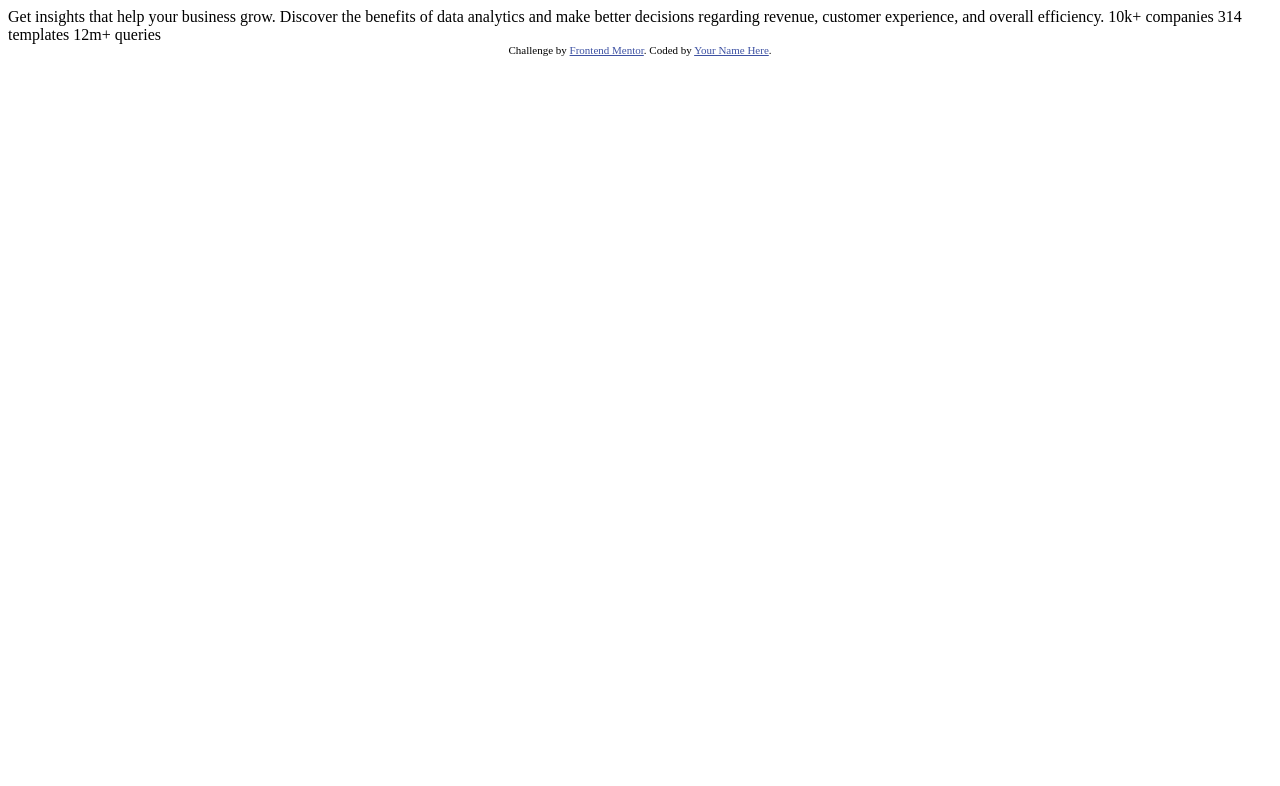
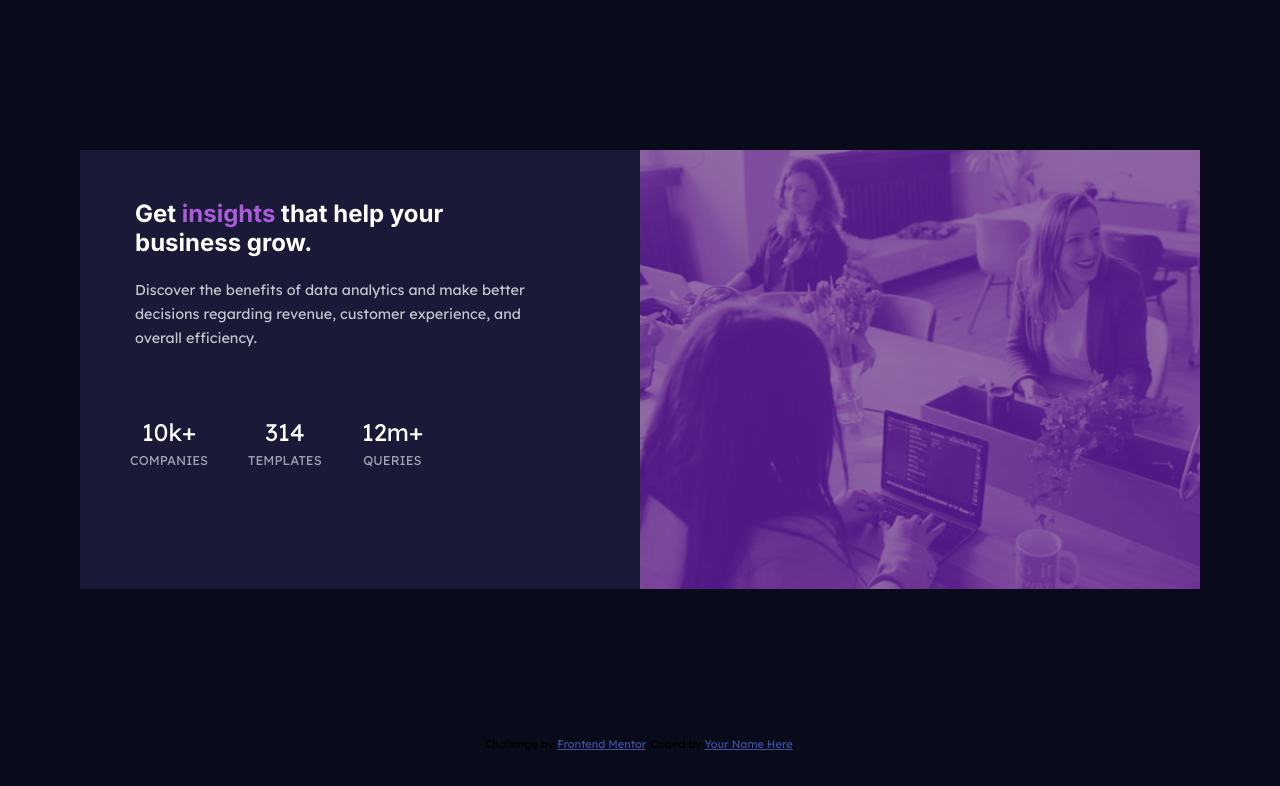
Before and after one commit to kosta-011/Stats-preview-card-component, a plain HTML site: page index.html in a window 1280 px wide. Drawn offline with Linux system fonts and the light colour scheme.

Commit message:
finished

```diff
--- /dev/null
+++ b/css/style.css
@@ -0,0 +1,213 @@
+/* http://meyerweb.com/eric/tools/css/reset/
+   v2.0 | 20110126
+   License: none (public domain)
+*/
+
+html, body, div, span, applet, object, iframe,
+h1, h2, h3, h4, h5, h6, p, blockquote, pre,
+a, abbr, acronym, address, big, cite, code,
+del, dfn, em, img, ins, kbd, q, s, samp,
+small, strike, strong, sub, sup, tt, var,
+b, u, i, center,
+dl, dt, dd, ol, ul, li,
+fieldset, form, label, legend,
+table, caption, tbody, tfoot, thead, tr, th, td,
+article, aside, canvas, details, embed,
+figure, figcaption, footer, header, hgroup,
+menu, nav, output, ruby, section, summary,
+time, mark, audio, video {
+	margin: 0;
+	padding: 0;
+	border: 0;
+	font-size: 100%;
+	font: inherit;
+	vertical-align: baseline;
+}
+/* HTML5 display-role reset for older browsers */
+article, aside, details, figcaption, figure,
+footer, header, hgroup, menu, nav, section {
+	display: block;
+}
+body {
+	line-height: 1;
+}
+ol, ul {
+	list-style: none;
+}
+blockquote, q {
+	quotes: none;
+}
+blockquote:before, blockquote:after,
+q:before, q:after {
+	content: '';
+	content: none;
+}
+table {
+	border-collapse: collapse;
+	border-spacing: 0;
+}
+
+*{
+    box-sizing: border-box;
+}
+:root {
+    --clr-main-background: hsl(233, 47%, 7%);
+    --clr-card-background: hsl(244, 38%, 16%);
+    --clr-accent: hsl(277, 64%, 61%);
+    --clr-main-heading-stats: hsl(0, 0%, 100%);
+    --clr-paragraph: hsla(0, 0%, 100%, 0.75);
+    --clr-stat-headings:hsla(0, 0%, 100%, 0.6);
+
+
+    --ff-text:'Lexend Deca', sans-serif;
+    --ff-title: 'Inter', sans-serif;
+}
+
+
+html {
+    box-sizing: border-box;
+    font-family: var(--ff-text);
+
+    background-color: var(--clr-main-background);
+
+}
+
+img {
+    display: block;
+    max-width: 100%;
+    max-height: 100%;
+    margin: 0 auto;
+    margin-top: 80px;
+    margin-bottom: 30px;
+    opacity:0.5;
+
+
+}
+.color-overlay{
+    display: block;
+    max-width: 80%;
+    margin: 0 auto;
+    filter: brightness(0.9);
+    opacity: 1.2;
+    background: var(--clr-accent);
+
+}
+
+
+/* Typography */
+
+h1 {
+    font-family: var(--ff-title);
+    font-weight: 700;
+    font-size: 1.5rem;
+    color: var(--clr-main-heading-stats);
+}
+.headingz {
+    margin:0 auto;
+    max-width: 60%;
+    text-align: center;
+    margin-bottom: 20px;
+}
+.marked {
+    color: var(--clr-accent);
+    display: inline;
+}
+h2,h3 {
+    font-family: var(--ff-text);
+    color: var(--clr-stat-headings);
+    font-size: 0.8rem;
+    text-transform: uppercase;
+    align-self: center;
+    text-align: center;
+    padding: 5px;
+}
+p {
+    color: var(--clr-paragraph);
+    font-size: 0.9rem;
+    text-align: center;
+    line-height: 1.5;
+    width: 75%;
+    margin: 0 auto;
+    margin-bottom: 20px;
+}
+.container {
+    background-color: var(--clr-main-background);
+
+}
+.wrapper {
+    background-color: var(--clr-card-background);
+    max-width: 70rem;
+    margin:0 auto;
+}
+span {
+    display: table;
+    font-size: 1.5rem;
+    color: var(--clr-main-heading-stats);
+    margin: 0 auto;
+    padding: 5px;
+}
+.upper,
+.middle,
+.lower {
+    padding: 15px;
+}
+
+@media screen and (min-width: 767px){
+
+    .wrapper {
+        display: flex;
+        flex-direction: row-reverse;
+
+    }
+    .companies {
+        display: flex;
+
+    }
+    .container {
+        margin: 150px auto;
+        max-width: 120%;
+    }
+    .left-section {
+        margin-top: 50px;
+        margin-left: 30px;
+    }
+    .right{
+        width: 100%;
+        background-image: url(../images/image-header-desktop.jpg);
+        background-color: var(--clr-accent);
+        background-blend-mode: soft-light;
+        filter: brightness(0.7);
+        background-size: cover;
+
+    }
+    .left {
+        width: 100%;
+    }
+    .img{
+        visibility: hidden;
+    }
+    .color-overlay{
+        visibility: hidden;
+    }
+    .bigger {
+        display: block;
+        filter: brightness(0.9);
+        opacity: 0.5;
+        color: var(--clr-accent);
+        max-width: 80%;
+    }
+
+    .headingz{
+        text-align: left;
+        margin-bottom: 20px;
+        margin-left: 25px;
+        line-height: 1.8rem;
+    }
+    p {
+        text-align: left;
+        margin-bottom: 50px;
+        margin-left: 25px;
+        line-height: 1.5rem;
+    }
+
+}
--- a/index.html
+++ b/index.html
@@ -7,27 +7,60 @@
   <link rel="icon" type="image/png" sizes="32x32" href="./images/favicon-32x32.png">
 
   <title>Frontend Mentor | Stats preview card component</title>
-
+  <link rel="preconnect" href="https://fonts.googleapis.com">
+  <link rel="preconnect" href="https://fonts.gstatic.com" crossorigin>
+  <link href="https://fonts.googleapis.com/css2?family=Inter:wght@400;700&family=Lexend+Deca&display=swap" rel="stylesheet">
   <!-- Feel free to remove these styles or customise in your own stylesheet 👍 -->
+  <link rel="stylesheet" href="./css/style.css">
   <style>
     .attribution { font-size: 11px; text-align: center; }
     .attribution a { color: hsl(228, 45%, 44%); }
   </style>
 </head>
 <body>
+  <main class="container">
+      <div class="wrapper">
+         <section class="right">
+            <div class="color-overlay bigger">
+              <img src="./images/image-header-mobile.jpg" alt="header image">
+            </div>
+         </section>
 
-  Get insights that help your business grow.
+        <section class="left">
+          <div class="left-section">
+              <div class="headingz">
+                <h1>Get <div class="marked">insights</div> that help your business grow.</h1>
+              </div>
+              <p>Discover the benefits of data analytics and make better decisions regarding revenue, customer
+                experience, and overall efficiency.</p>
 
-  Discover the benefits of data analytics and make better decisions regarding revenue, customer
-  experience, and overall efficiency.
+            <section class="companies">
 
-  10k+ companies
-  314 templates
-  12m+ queries
+              <div class="upper">
+                <span>10k+</span>
+                <h3>companies</h3>
+              </div>
 
-  <div class="attribution">
-    Challenge by <a href="https://www.frontendmentor.io?ref=challenge" target="_blank">Frontend Mentor</a>.
-    Coded by <a href="#">Your Name Here</a>.
-  </div>
+              <div class="middle">
+                <span>314</span>
+                <h3>templates</h3>
+              </div>
+
+              <div class="lower">
+                <span>12m+</span>
+                <h3>queries</h3>
+              </div>
+          </div>
+          </section>
+       </section>
+      </div>
+
+  </main>
+  <footer>
+    <div class="attribution">
+      Challenge by <a href="https://www.frontendmentor.io?ref=challenge" target="_blank">Frontend Mentor</a>.
+      Coded by <a href="#">Your Name Here</a>.
+    </div>
+  </footer>
 </body>
 </html>
```
